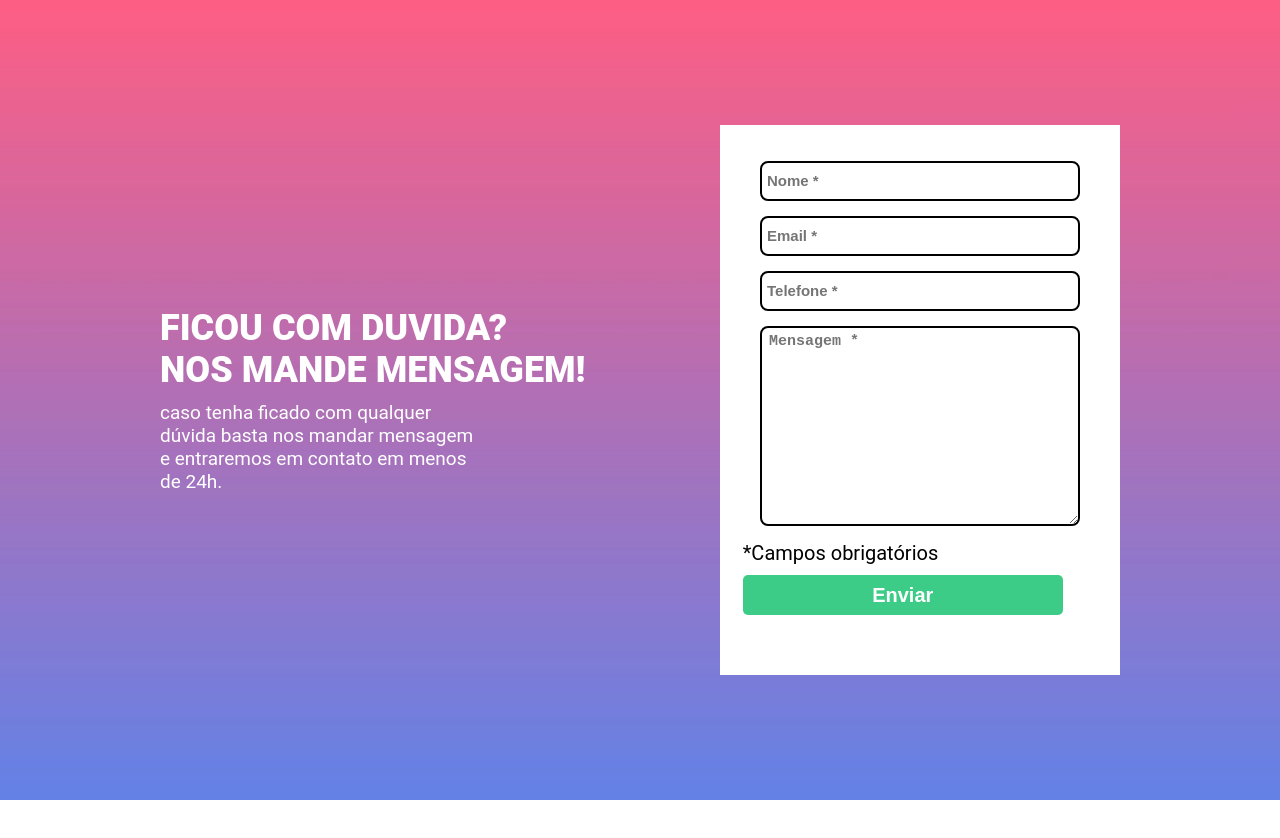
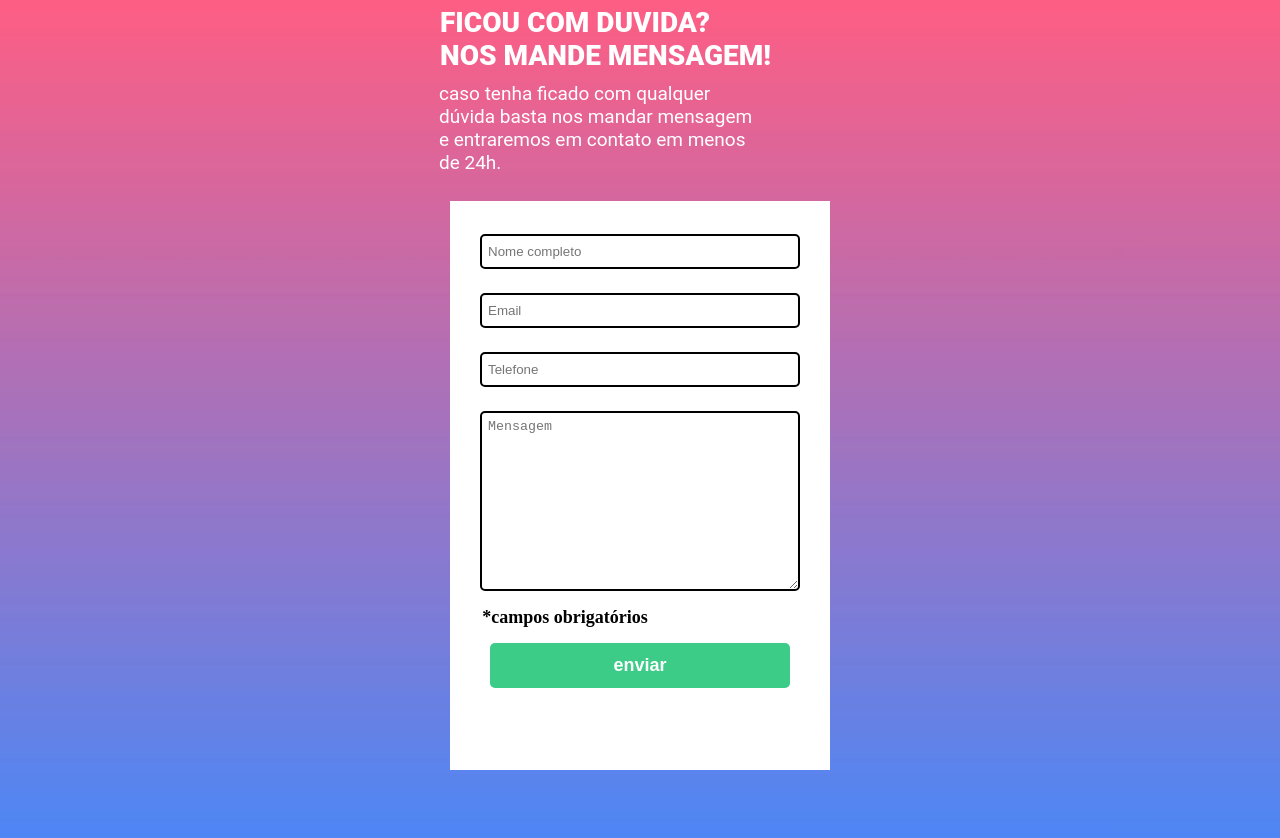
Before and after one commit to Srluis-1/exercicio-js, a plain HTML site: page index.html in a window 1280 px wide. Before the commit the page ends 800 px from the top, so only its background shows below. Drawn offline with Linux system fonts and the light colour scheme.

Commit message:
finalizado
correções e finalização

```diff
--- a/index.html
+++ b/index.html
@@ -6,6 +6,7 @@
     <meta name="viewport" content="width=device-width, initial-scale=1.0">
     <link rel="stylesheet" href="./src/css/reset.css">
     <link rel="stylesheet" href="./src/css/style.css">
+    <link rel="stylesheet" href="./src/css/responsivo.css">
     <title>Quest Formulario</title>
 </head>
 
@@ -20,19 +21,30 @@
             </div>
 
             <div class="formulario">
-                <form class="formulario-input">
-                <input class="inputs" type="text" name="" id="" placeholder="Nome *">
+                    <form class="formulario" id="form">
+                        <div class="input-group">
+                            <input type="text" placeholder="Nome completo " class="campo nome" >
+                            <span class="required">campo obrigatório *</span>
 
-                <input class="inputs" type="email" name="" id="" placeholder="Email *">
+                        </div>
+                        <div class="input-group">
+                            <input type="email" placeholder="Email" class="campo email">
+                            <span class="required">campo obrigatório *</span>
+                        </div>
+                        <div class="input-group">
+                            <input type="tel" placeholder="Telefone " class="campo telefone">
+                            <span class="required">campo obrigatório *</span>
+                        </div>
+                        <div class="input-group">
+                            <textarea type="text" placeholder="Mensagem" class="campo mensagem"></textarea>
+                            <span class="required">campo obrigatório *</span>
+                        </div>
 
-                <input class="inputs" type="tell" name="" id="" placeholder="Telefone *">
+                        <p>*campos obrigatórios</p>
 
-                <textarea class="mensagem" name="" id="" placeholder="Mensagem *"></textarea>
-                <p>*Campos obrigatórios</p>
-                <div class="rodape">
-                    <button type="submit" id="enviar">Enviar</button>
-                </div>
-            </form>
+                        <input type="submit" class="button" value="enviar"></input>
+                    </form>
+
             </div>
 
         </section>
--- a/src/css/reset.css
+++ b/src/css/reset.css
@@ -2,6 +2,8 @@
     margin: 0;
     padding: 0;
     box-sizing: border-box;
-    border: 0;
-    outline: 0;
 }
+input{
+    outline: none;
+    border: none;
+}
--- /dev/null
+++ b/src/css/responsivo.css
@@ -0,0 +1,54 @@
+@media(max-width:1280px){
+   body{
+    background-size: 110% 110%;
+    display: flex;
+    align-items: center;
+    justify-content: center;
+   }
+
+   .container{
+    display: flex;
+    justify-content: center;
+    flex-direction: column;
+    align-items: center;
+    padding:auto;
+    margin: auto;
+    height: 900px;
+   }
+   .container  .textos h1{
+    align-items: center;
+    font-size: 28px;
+    width: 80%;
+   }
+
+   .container  .textos p{
+    margin-right: 82px ;
+    font-size: 19px;
+    width: 320px;
+   }
+   .container .textos{
+    margin-top: -150px;
+    display: flex;
+    align-items: center;
+    justify-content: center;
+   }
+
+   .container .formulario{
+    margin-top: -100px;
+    display: flex;
+    align-items: center;
+    width: 380px;
+    height: 490px;
+   }
+
+   .container .formulario .button{
+    width: 300px;
+    height: 45px;
+    color: #fff;
+    font-size: 18px;
+    font-weight: 700;
+    border-radius: 5px;
+    background: #3CCC87;
+   }
+
+}
--- a/src/css/style.css
+++ b/src/css/style.css
@@ -43,83 +43,60 @@ body {
 }
 
 
-.container .formulario {
+.container .formulario{
     background-color: #fff;
     display: flex;
     padding-top: 21px;
     flex-direction: column;
     align-items: center;
     width: 400px;
-    height: 550px;
+    height: 600px;
+}
+ .container .formulario .input-group{
+    margin: 12px auto;
+}
+.container .formulario .input-group .campo{
+    padding: 6px;
+    width: 320px;
+    height: 35px;
+    border: 2px solid ;
+    border-radius: 5px;
 }
 
-.container .formulario .formulario-input .inputs{
-    display: flex;
-    align-items: center;
-}
-
-.container .formulario .formulario-input .inputs {
-    display: flex;
-    margin: 15px auto;
+.container .formulario .input-group .campo.mensagem{
     width: 320px;
-    height: 40px;
-    border-radius: 8px;
-    border: 2px solid;
-}
-
-
-.container .formulario .formulario-input .mensagem {
-    display: flex;
-    margin: 15px auto;
-    width: 320px;
-    height: 200px;
-    border-radius: 8px;
-    border: 2px solid;
-}
-
-.container .formulario input::placeholder {
-    padding: 5px;
-    font-size: 15px;
-    font-weight: 800;
-}
-
-.container .formulario textarea::placeholder {
-    padding: 5px 7px;
-    font-size: 15px;
-    font-weight: 800;
+    height: 180px;
 }
 
 .container .formulario p{
-    padding-right: 159px;
-    margin: 10px auto;
-    font-size: 20px;
-    font-family: 'Roboto';
+    display: flex;
+    padding-right: 150px;
+    font-size: 18px;
+    font-weight: 600;
+    padding-bottom: 15px;
 }
 
-.container .formulario .rodape button{
-    display: flex;
-    justify-content: center;
-    align-items: center;
-    width: 320px;
-    height: 40px;
-    background-color:  #3CCC87;
-    font-size: 20px;
-    font-weight: 800;
+.container .formulario .button{
+    width: 300px;
+    height: 45px;
     color: #fff;
+    font-size: 18px;
+    font-weight: 700;
     border-radius: 5px;
-    transition: 0.5s ease-in-out;
-    cursor: pointer;
+    background: #3CCC87;
 }
 
-.container .formulario .rodape button:hover{
-    transform: scale(1.1);
+.required{
+    display: none;
 }
 
-
-.bordavermelha{
-    border: 2px solid red;
+.mostrar {
+    color: red;
+    display: block;
 }
-
-.bordaverde{
-    border: 2px solid #3CCC87;
+.formulario .campo.bordaverde{
+    border: 2px solid greenyellow !important;
 }
+.formulario .campo.bordavermelha{
+    border: 2px solid red !important;
+}
--- a/src/js/index.js
+++ b/src/js/index.js
@@ -1,15 +1,30 @@
-const submit = document.querySelector('enviar')
-const campos = document.querySelectorAll('.inputs')
-const mensagem = document.querySelectorAll('.mensagem')
+const campos = document.querySelectorAll('.campo');
+const required = document.querySelectorAll('.required');
+const enviar   = document.querySelector('.button');
+const form = document.getElementById('form')
 
-submit.addEventListener("click", function(event){
+form.addEventListener("submit", function (event) {
     event.preventDefault()
-    campos.forEach((campos) =>{
-        if(campos.value !=="") {
-            campos.classList.add('berdaverde')
+    campos.forEach((campos) => {
+        if (campos.value !== "") {
+            campos.classList.add('bordaverde');
+            campos.classList.remove('bordavermelha');
+            campos.nextElementSibling.classList.remove('mostrar');
+        } else {
+            campos.classList.remove('bordaverde');
+            campos.classList.add('bordavermelha');
+            campos.nextElementSibling.classList.add('mostrar');
+        }
+    })
 
-        }else{
-            campos.classList.add('bordavermelha')
+})
+
+campos.forEach((campos) => {
+    campos.addEventListener("input", () => {
+        if (campos.value !== "") {
+            campos.classList.add('bordaverde');
+        } else {
+            campos.classList.remove('bordaverde');
         }
 
     })
```
